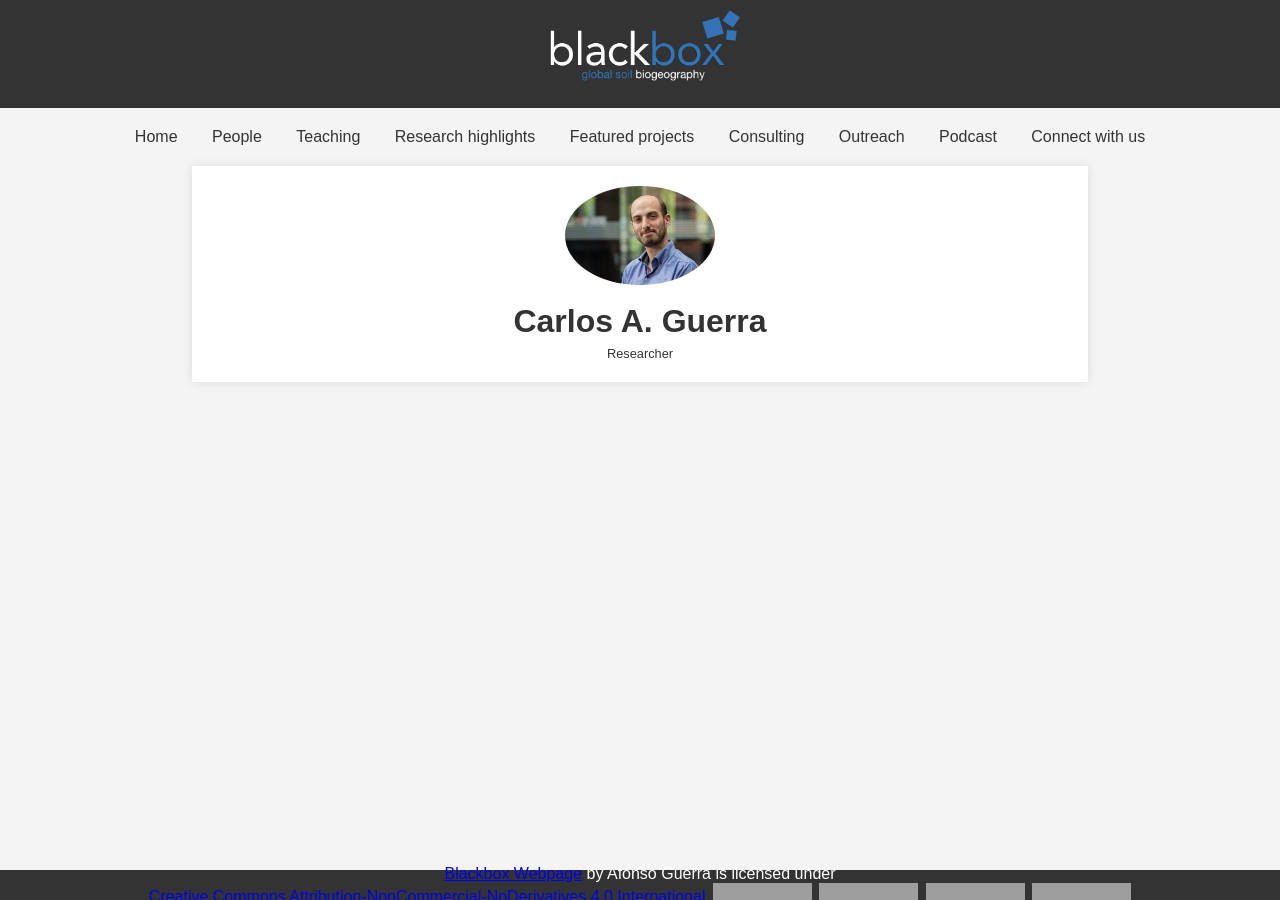
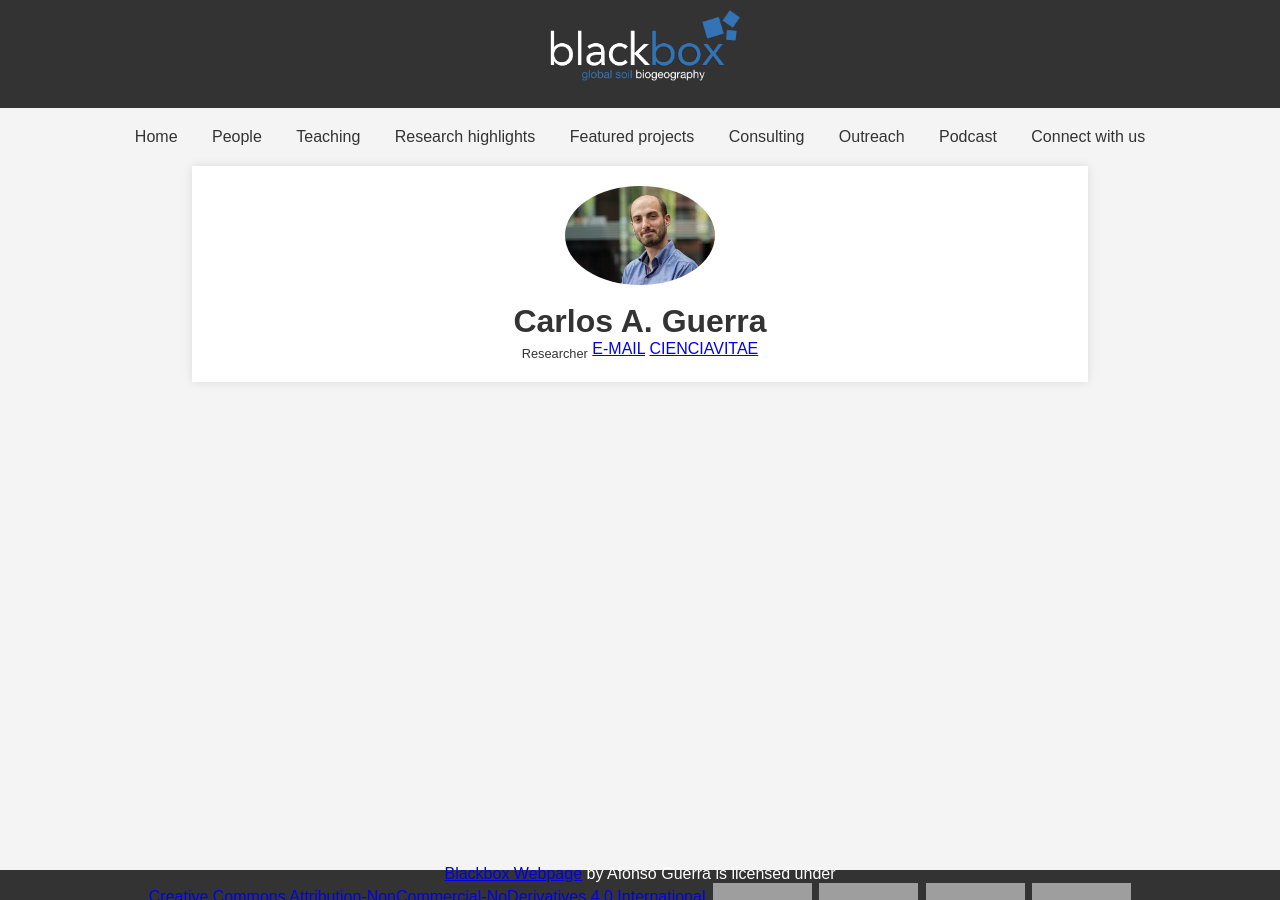
Before and after one commit to Blackboxgeo/blackbox.github.io, a Jekyll site: the page people/index.html, which Jekyll copies as it is, in a window 1280 px wide. Built offline with Jekyll 4.4.1, drawn with Linux system fonts in a browser that asks for light colours; grey boxes are pictures that could not be loaded.

Commit message:
added e-mail and cienciavitae to people

```diff
--- a/people/index.html
+++ b/people/index.html
@@ -162,6 +162,7 @@
         <br>
         <h1>Carlos A. Guerra</h1>
         <sub>Researcher</sub>
+        <a href="mailto:carlos.guerra@uc.pt">E-MAIL</a>    <a href="https://www.cienciavitae.pt/portal/1814-97DC-A57A">CIENCIAVITAE</a>
     </div>
 
     <footer>
```
